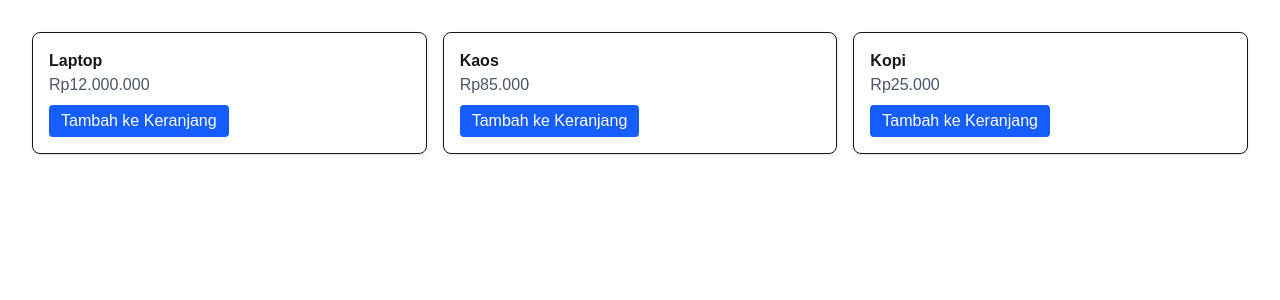
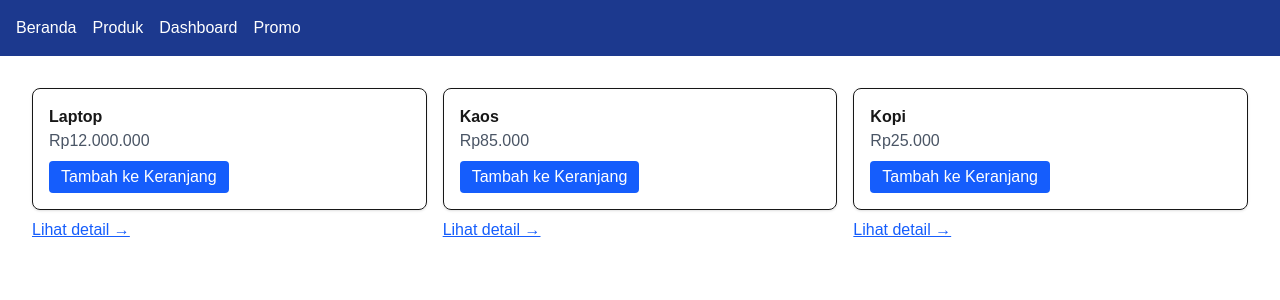
Before and after one commit to Rafff-22/web2-praktikum, a Next.js app: page /products in a window 1280 px wide. Shown: the top 300 px of the page. Built offline with nearby package versions, Linux system fonts and the light colour scheme.

Commit message:
feat: modul 4 routing, SSG/ISR, SSR, and promo page

```diff
--- /dev/null
+++ b/app/dashboard/page.tsx
@@ -0,0 +1,17 @@
+export const dynamic = "force-dynamic";
+
+export default function DashboardPage() {
+  const now = new Date().toLocaleTimeString("id-ID");
+
+  return (
+    <main className="p-8 max-w-2xl mx-auto">
+      <h1 className="text-3xl font-bold text-blue-800">Dashboard (SSR)</h1>
+      <p className="mt-4 text-gray-700">
+        Waktu server saat permintaan ini diproses: {now}
+      </p>
+      <p className="mt-2 text-sm text-gray-500">
+        Refresh halaman — waktu akan selalu berubah.
+      </p>
+    </main>
+  );
+}
--- a/app/layout.tsx
+++ b/app/layout.tsx
@@ -1,29 +1,23 @@
 import type { Metadata } from "next";
-import { Geist, Geist_Mono } from "next/font/google";
+import Link from "next/link";
 import "./globals.css";
 
-const geistSans = Geist({
-  variable: "--font-geist-sans",
-  subsets: ["latin"],
-});
-
-const geistMono = Geist_Mono({
-  variable: "--font-geist-mono",
-  subsets: ["latin"],
-});
-
 export const metadata: Metadata = {
-  title: "Create Next App",
-  description: "Generated by create next app",
+  title: "Praktikum Web 2",
 };
 
-export default function RootLayout({ children }: LayoutProps<"/">) {
+export default function RootLayout({ children }: { children: React.ReactNode }) {
   return (
-    <html
-      lang="en"
-      className={`${geistSans.variable} ${geistMono.variable} h-full antialiased`}
-    >
-      <body className="min-h-full flex flex-col">{children}</body>
+    <html lang="id">
+      <body className="min-h-screen bg-gray-50">
+        <nav className="bg-blue-900 text-white p-4 flex gap-4">
+          <Link href="/" className="hover:underline">Beranda</Link>
+          <Link href="/products" className="hover:underline">Produk</Link>
+          <Link href="/dashboard" className="hover:underline">Dashboard</Link>
+          <Link href="/promo" className="hover:underline">Promo</Link>
+        </nav>
+        <main className="flex-1">{children}</main>
+      </body>
     </html>
   );
 }
--- a/app/page.tsx
+++ b/app/page.tsx
@@ -5,9 +5,9 @@ import { formatList, sum } from "@/utils/format";
 
 
 const products: Product[] = [
-  { id: "p1", name: "Headphone", price: 350000, category: "electronics", inStock: true },
-  { id: "p2", name: "Kaos Polos", price: 85000, category: "fashion", inStock: true },
-  { id: "p3", name: "Keripik Pisang", price: 25000, category: "food", inStock: false },
+  { id: "p1", name: "Headphone", slug: "headphone", price: 350000, category: "electronics", inStock: true },
+  { id: "p2", name: "Kaos Polos", slug: "kaos-polos", price: 85000, category: "fashion", inStock: true },
+  { id: "p3", name: "Keripik Pisang", slug: "keripik-pisang", price: 25000, category: "food", inStock: false },
 ];
 
 
--- /dev/null
+++ b/app/products/[slug]/page.tsx
@@ -0,0 +1,36 @@
+import { getProducts, getProductBySlug } from "@/lib/products";
+
+export async function generateStaticParams() {
+  const products = await getProducts();
+  return products.map((product) => ({ slug: product.slug }));
+}
+
+export const revalidate = 60;
+
+interface PageProps {
+  params: Promise<{ slug: string }>;
+}
+
+export default async function ProductDetailPage({ params }: PageProps) {
+  const { slug } = await params;
+  const product = await getProductBySlug(slug);
+
+  if (!product) {
+    return <p className="p-8">Produk tidak ditemukan.</p>;
+  }
+
+  const now = new Date().toLocaleTimeString("id-ID");
+
+  return (
+    <main className="p-8 max-w-2xl mx-auto">
+      <h1 className="text-3xl font-bold text-blue-800">{product.name}</h1>
+      <p className="mt-4 text-2xl text-gray-700">Rp{product.price.toLocaleString("id-ID")}</p>
+      <p className="mt-2 text-gray-500">Kategori: {product.category}</p>
+      <p className="text-gray-500">Status: {product.inStock ? "Tersedia" : "Habis"}</p>
+      <p className="mt-6 text-sm text-gray-500">
+        Halaman ini statis, diregenerasi otomatis setiap 60 detik (ISR).
+      </p>
+      <p className="text-sm text-gray-500">Dibuat pada: {now}</p>
+    </main>
+  );
+}
--- a/app/products/page.tsx
+++ b/app/products/page.tsx
@@ -1,3 +1,4 @@
+import Link from "next/link";
 import { getProducts } from "@/lib/products";
 import ProductCard from "@/components/ProductCard";
 
@@ -7,7 +8,15 @@ export default async function ProductsPage() {
   return (
     <main className="grid grid-cols-1 gap-4 p-8 md:grid-cols-3">
       {products.map((product) => (
-        <ProductCard key={product.id} product={product} />
+        <div key={product.id}>
+          <ProductCard product={product} />
+          <Link
+            href={`/products/${product.slug}`}
+            className="mt-2 inline-block text-blue-600 underline hover:text-blue-800"
+          >
+            Lihat detail →
+          </Link>
+        </div>
       ))}
     </main>
   );
--- /dev/null
+++ b/app/promo/page.tsx
@@ -0,0 +1,16 @@
+export default function PromoPage() {
+  const buildTime = new Date().toLocaleTimeString("id-ID");
+
+  return (
+    <main className="p-8 max-w-2xl mx-auto">
+      <h1 className="text-3xl font-bold text-blue-800">Promo</h1>
+      <p className="mt-4 text-gray-700">
+        Dapatkan diskon spesial hingga 50% untuk semua produk elektronik hari ini saja!
+        Buruan beli sebelum kehabisan stok.
+      </p>
+      <p className="mt-6 text-sm text-gray-500">
+        Halaman ini dibuat saat build: {buildTime}
+      </p>
+    </main>
+  );
+}
--- a/lib/products.ts
+++ b/lib/products.ts
@@ -2,9 +2,9 @@ import { Product } from "@/types/product";
 
 export async function getProducts(): Promise<Product[]> {
   return [
-    { id: "1", name: "Laptop", price: 12000000, category: "electronics", inStock: true },
-    { id: "2", name: "Kaos", price: 85000, category: "fashion", inStock: true },
-    { id: "3", name: "Kopi", price: 25000, category: "food", inStock: false },
+    { id: "1", name: "Laptop", slug: "laptop", price: 12000000, category: "electronics", inStock: true },
+    { id: "2", name: "Kaos", slug: "kaos", price: 85000, category: "fashion", inStock: true },
+    { id: "3", name: "Kopi", slug: "kopi", price: 25000, category: "food", inStock: false },
   ];
 }
 
@@ -13,3 +13,8 @@ export async function getProductById(id: string): Promise<Product | null> {
   const products = await getProducts();
   return products.find((p) => p.id === id) ?? null;
 }
+
+export async function getProductBySlug(slug: string): Promise<Product | null> {
+  const products = await getProducts();
+  return products.find((p) => p.slug === slug) ?? null;
+}
--- a/types/product.ts
+++ b/types/product.ts
@@ -1,6 +1,7 @@
 export interface Product {
   id: string;
   name: string;
+  slug: string;
   price: number;
   category: "electronics" | "fashion" | "food";
   inStock: boolean;
```
Also changed, not shown: app/streaming/[id]/page.tsx (renamed from app/products/[id]/page.tsx).
